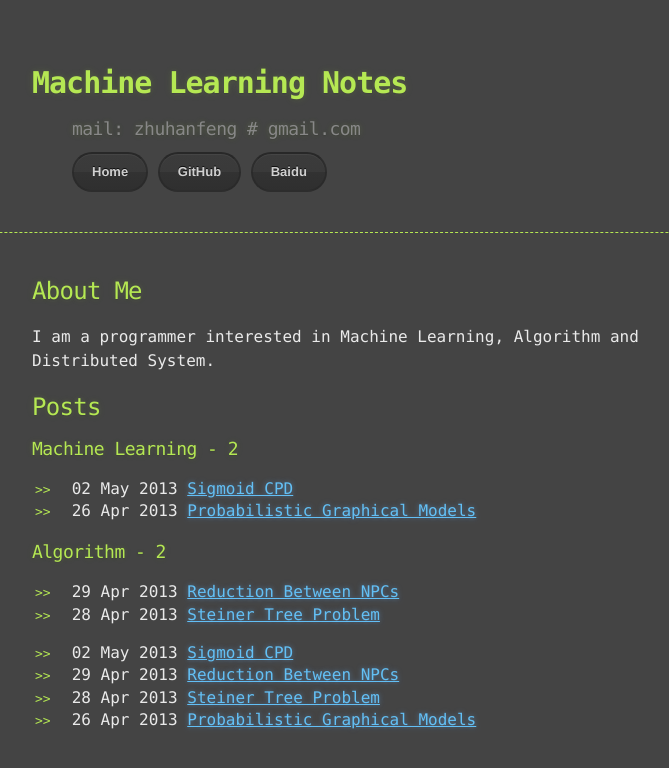
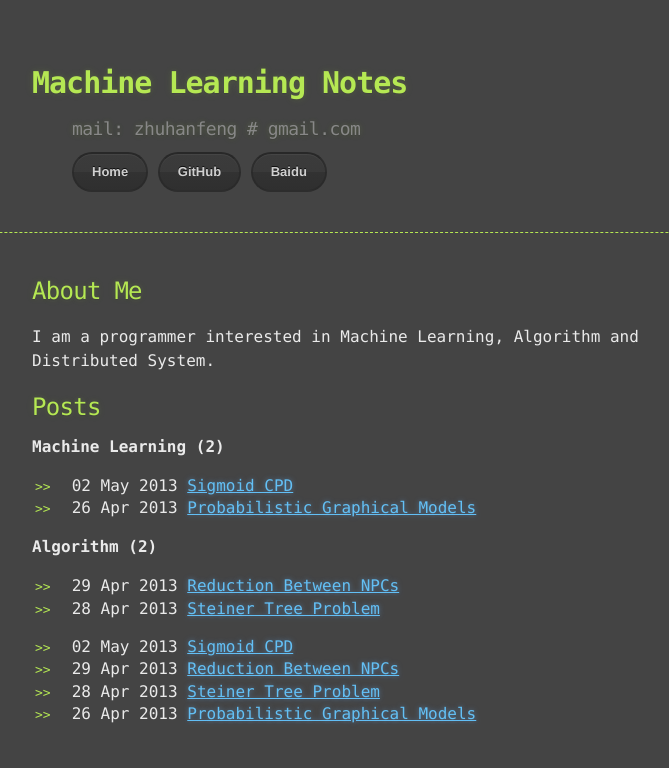
Before and after one commit to mlnotes/mlnotes.github.com, a Jekyll site: the page built from index.html, in a window 1280 px wide. Shown: the top 768 px of the page, without its empty margins (251-920 px from the left). Built offline with Jekyll 4.4.1, drawn with Linux system fonts in a browser that asks for light colours; comment, search, counter and statistics services are not loaded.

Commit message:
categories test

```diff
--- a/index.html
+++ b/index.html
@@ -9,7 +9,7 @@ title: Machine Learning Notes
 
 <h2>Posts</h2>
 {% for cat in site.categories %}
-	<h3>{{cat | first}} - {{cat | last | size}}</h3>
+	<b>{{cat | first}} ({{cat | last | size}})</b>
 	<ul>
 	{% for post in cat.last %}
     	<li>{{post.date | date_to_string}} <a href="{{site.baseurl}}{{post.url}}">{{post.title}} </a></li>
```
